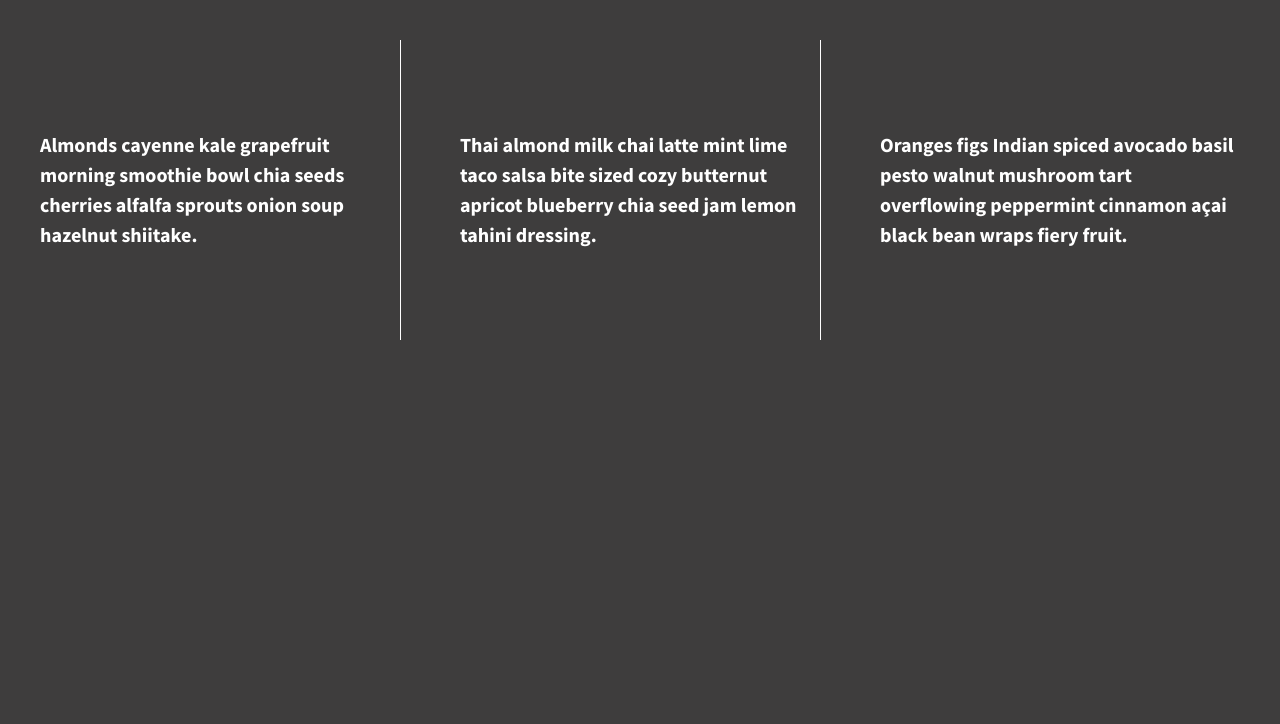
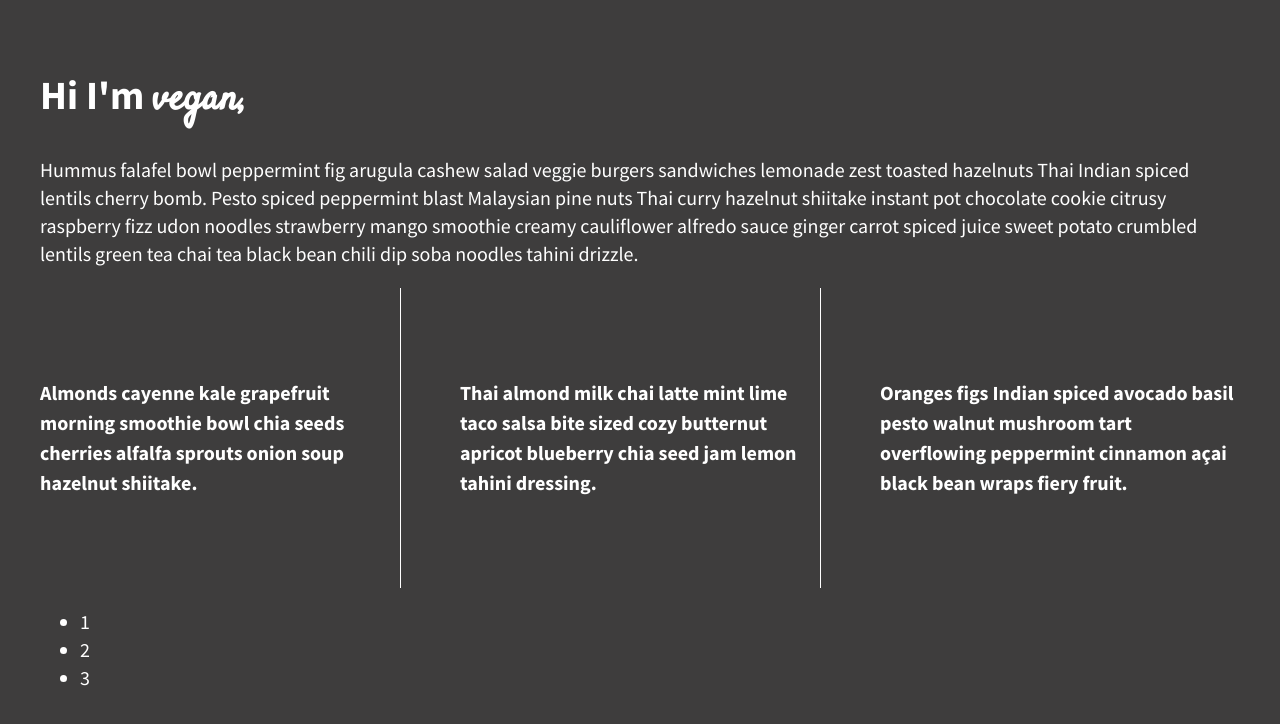
Before and after one commit to sadiejay/divs-flexbox, a plain HTML site: page index.html in a window 1280 px wide. Drawn offline with nearby package versions, Linux system fonts and the light colour scheme.

Commit message:
Adds intro text and social media placeholders

```diff
--- a/css/main.css
+++ b/css/main.css
@@ -106,6 +106,7 @@ body {
   padding: 2em;
   font-size: 1.25em;
   height: 100%;
+  color: #fff;
 }
 
 .wrapper {
@@ -115,9 +116,12 @@ body {
   justify-content: space-between;
 }
 
+span {
+    font-family: 'Satisfy', cursive;
+}
+
 .div-1, .div-2, .div-3 {
   /*give the divs a width of 30%, add display:flex, set justify-content and align-items to center*/
-  color: #fff;
   line-height: 1.5em;
   font-size: 1em;
   height: 300px;
--- a/index.html
+++ b/index.html
@@ -15,12 +15,21 @@
         <script src="js/vendor/modernizr-2.8.3.min.js"></script>
         <link href='http://fonts.googleapis.com/css?family=Lora:700' rel='stylesheet' type='text/css'>
         <link href='http://fonts.googleapis.com/css?family=Source+Sans+Pro:400,700' rel='stylesheet' type='text/css'>
+        <link href="https://fonts.googleapis.com/css2?family=Satisfy&display=swap" rel="stylesheet">
     </head>
     <body>
         <!--[if lt IE 8]>
             <p class="browserupgrade">You are using an <strong>outdated</strong> browser. Please <a href="http://browsehappy.com/">upgrade your browser</a> to improve your experience.</p>
         <![endif]-->
+       <section class="intro">
+           <div class="hi">
+               <h1>Hi I'm <span>vegan,</span></h1>
+           </div>
 
+           <div class="about">
+               <p>Hummus falafel bowl peppermint fig arugula cashew salad veggie burgers sandwiches lemonade zest toasted hazelnuts Thai Indian spiced lentils cherry bomb. Pesto spiced peppermint blast Malaysian pine nuts Thai curry hazelnut shiitake instant pot chocolate cookie citrusy raspberry fizz udon noodles strawberry mango smoothie creamy cauliflower alfredo sauce ginger carrot spiced juice sweet potato crumbled lentils green tea chai tea black bean chili dip soba noodles tahini drizzle.</p>
+           </div>
+       </section>
         <section class="wrapper">
             <div class="div-1">
                 <p>Almonds cayenne kale grapefruit morning smoothie bowl chia seeds
@@ -33,6 +42,17 @@
                 <p>Oranges figs Indian spiced avocado basil pesto walnut mushroom tart overflowing peppermint cinnamon açai black bean wraps fiery fruit.</p>
             </div>
         </section>
+
+        <footer>
+            <div class="sm">
+                <ul>
+                    <li>1</li>
+                    <li>2</li>
+                    <li>3</li>
+                </ul>
+
+            </div>
+        </footer>
 
         <script src="https://ajax.googleapis.com/ajax/libs/jquery/1.11.3/jquery.min.js"></script>
         <script>window.jQuery || document.write('<script src="js/vendor/jquery-1.11.3.min.js"><\/script>')</script>
```
